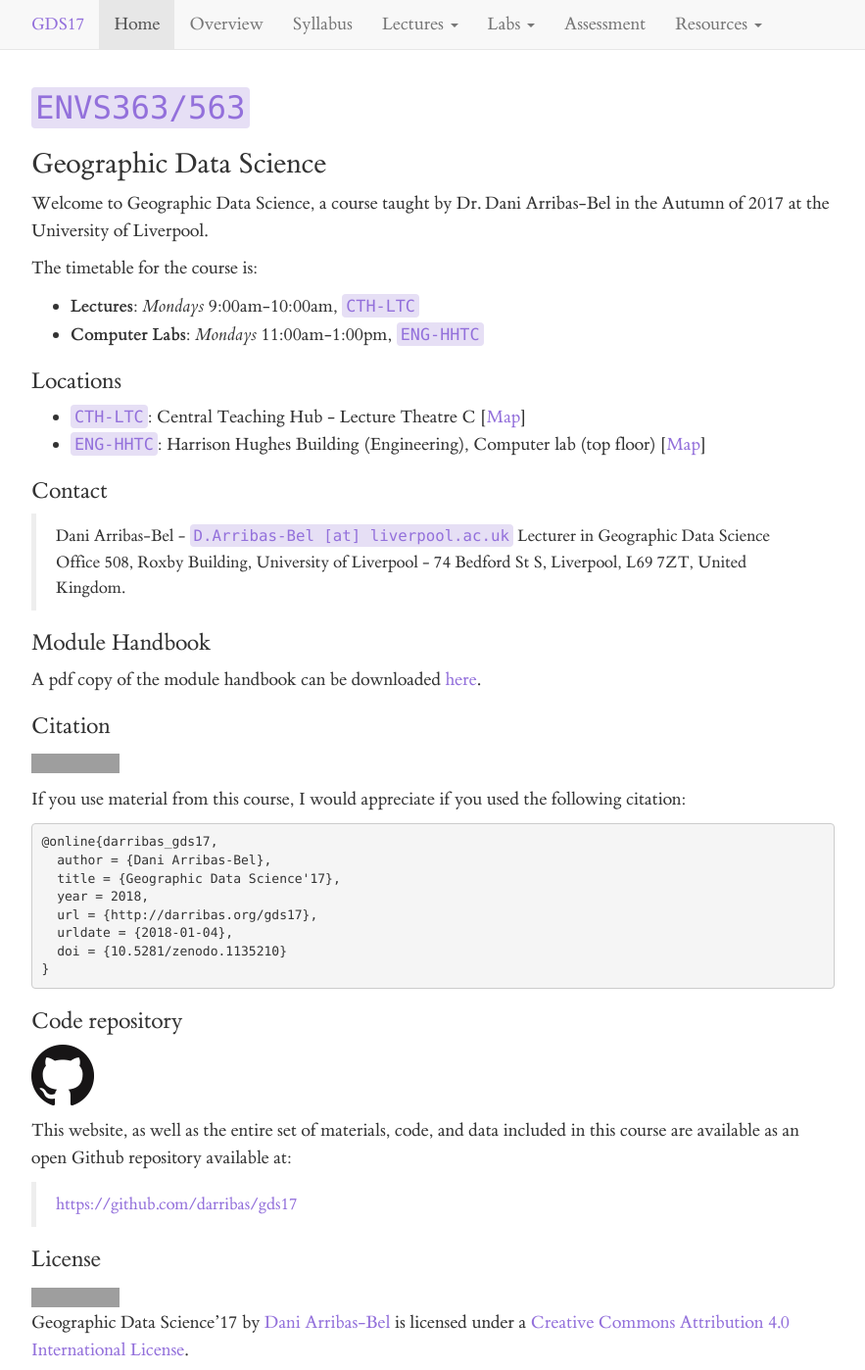
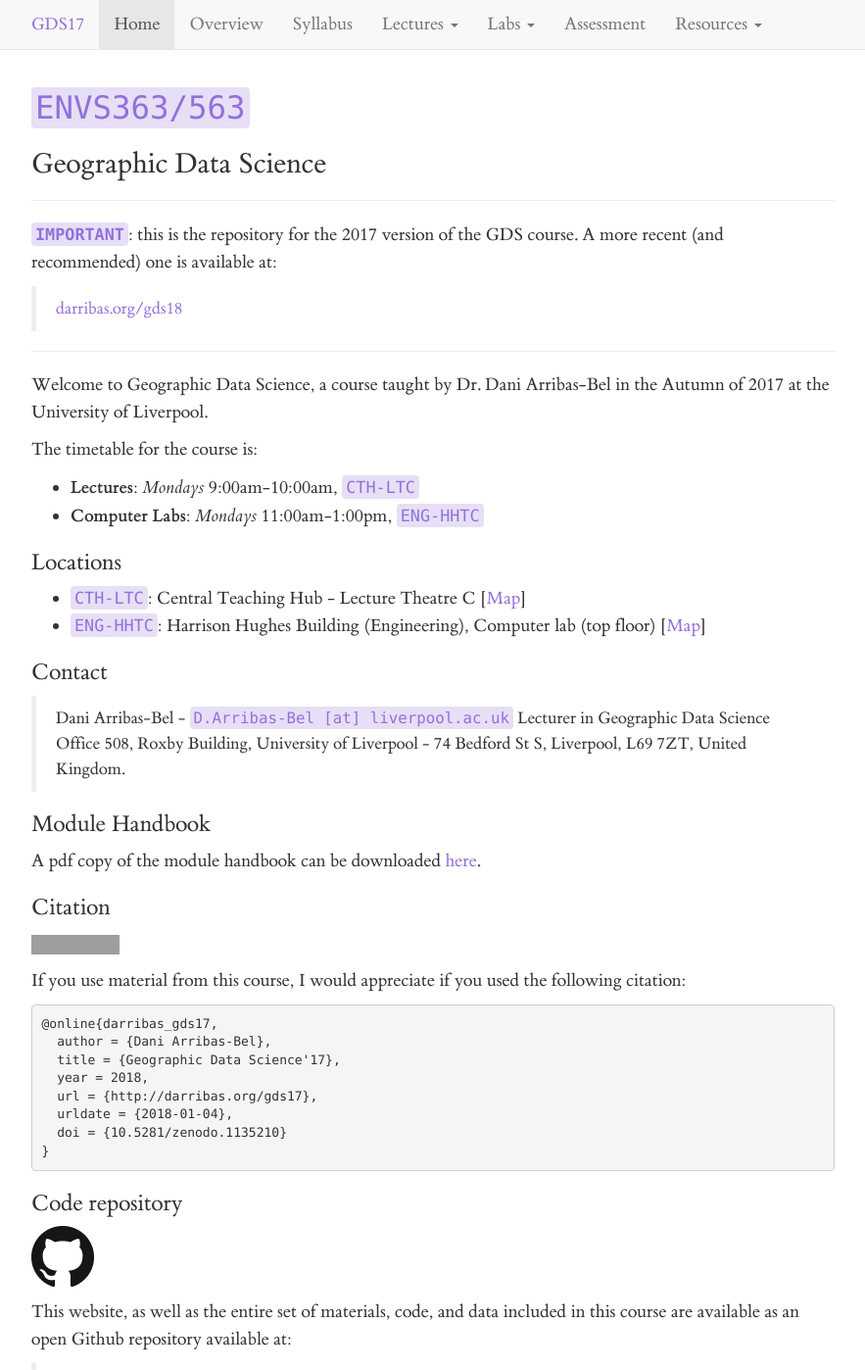
Before and after one commit to darribas/gds17, a Jekyll site: the page built from index.md, in a window 1280 px wide, cut to the strip 0-1398 px from the top of the page. Shown: the whole strip at 98% size, without its empty margins (198-1081 px from the left). Built offline with Jekyll 4.4.1, drawn with Linux system fonts in a browser that asks for light colours; nearby versions of some CDN libraries; library files that are not in the unit come from our copies; grey boxes are pictures that could not be loaded.

Commit message:
Add banner for 2018

```diff
--- a/content/website_data/index.md
+++ b/content/website_data/index.md
@@ -2,6 +2,15 @@
 # `ENVS363/563`
 
 ## Geographic Data Science
+
+---
+
+**`IMPORTANT`**: this is the repository for the 2017 version of the GDS course.
+A more recent (and recommended) one is available at:
+
+> [darribas.org/gds18](https://darribas.org/gds18)
+
+---
 
 Welcome to Geographic Data Science, a course taught by Dr. Dani Arribas-Bel in the Autumn of 2017 at the University of Liverpool.
 
```
Also changed, not shown: README.md.
